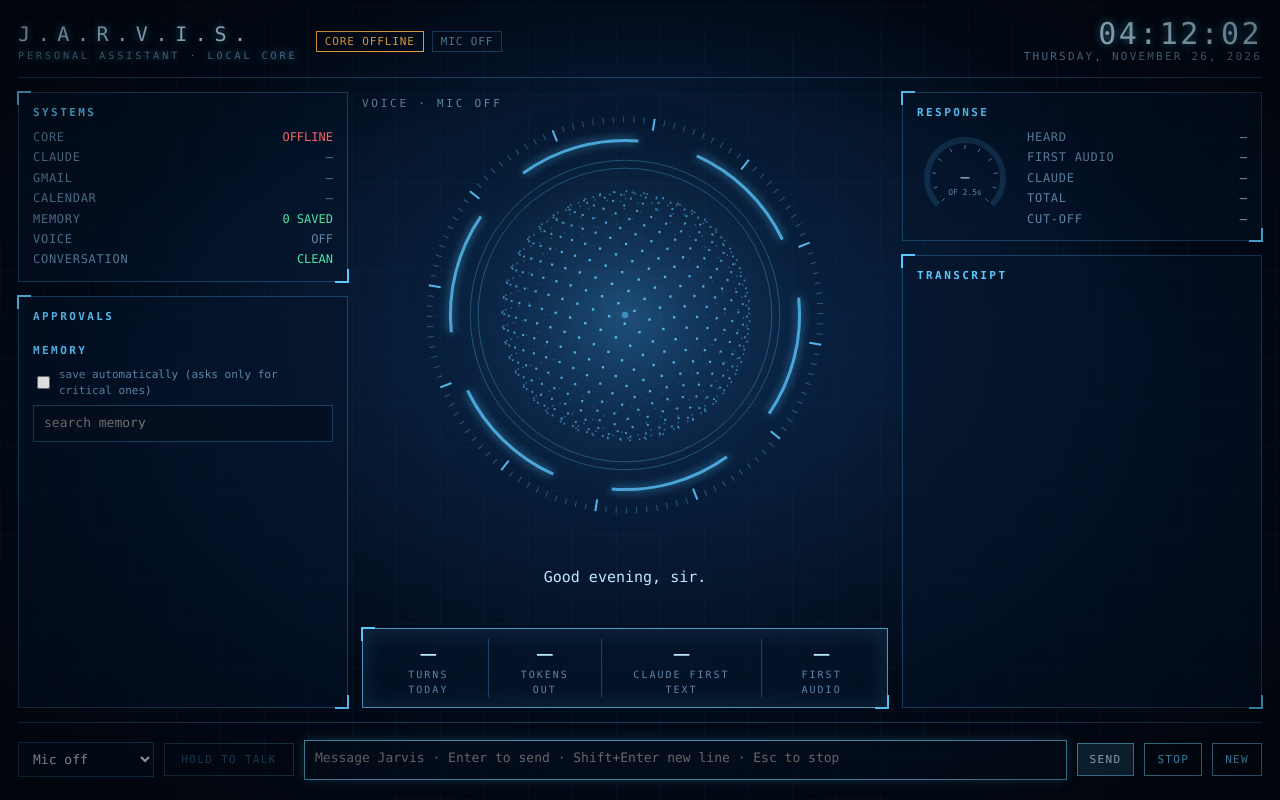
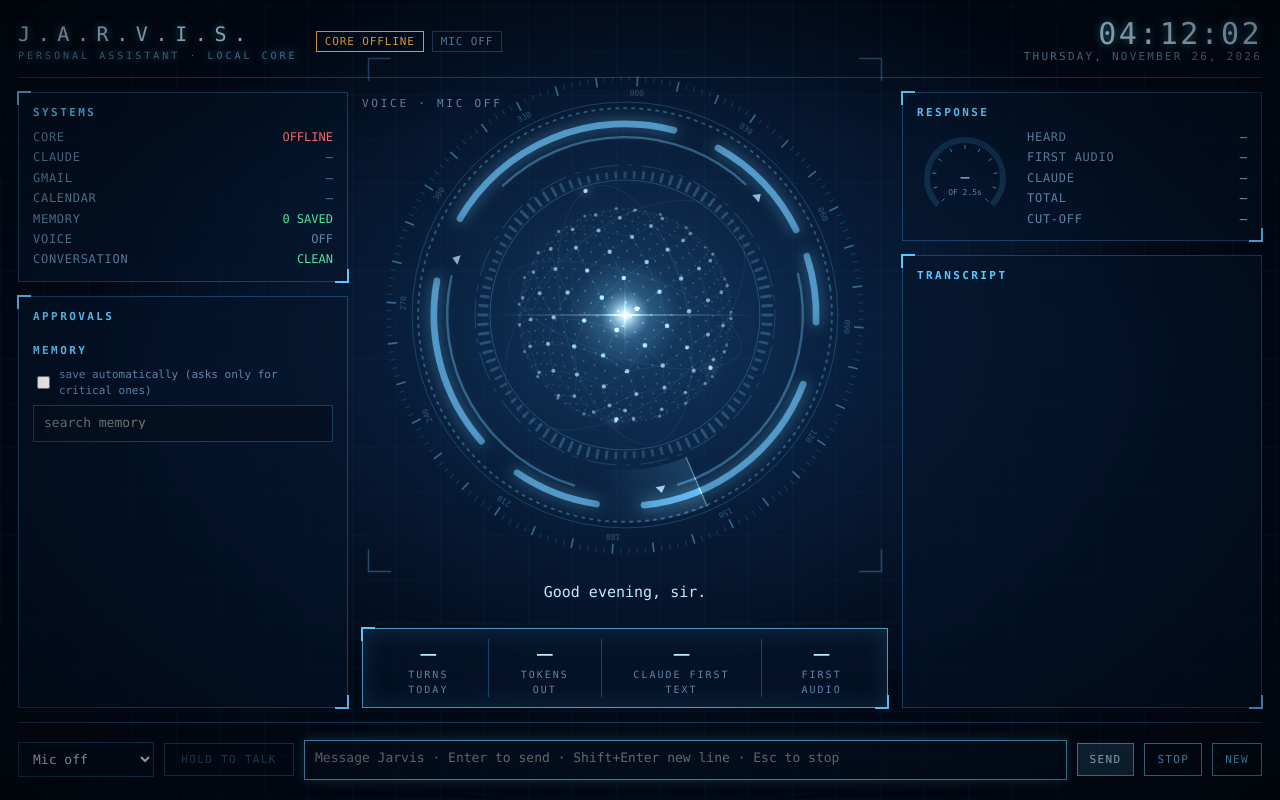
Before and after one commit to deval1995-creator/jarvis, a plain HTML site: page core/static/index.html in a window 1280 px wide. Drawn offline with Linux system fonts and the light colour scheme; animation ran at ten frames a second.

Commit message:
HUD orb: Iron Man-style reactor animation
Bearing ring with degree labels, counter-rotating dashed and segmented rings,
radar sweep, a 96-bar ring driven by the live voice spectrum, plexus particle
sphere, orbiting satellites, lens-flare core and shockwaves on state changes.
Amber while thinking; ?demo=<state> previews a state.

Co-Authored-By: Claude Opus 5.5 <noreply@anthropic.com>

```diff
--- a/core/static/index.html
+++ b/core/static/index.html
@@ -68,7 +68,7 @@
   /* centre */
   #centre { grid-column: 2; grid-row: 2; position: relative; display: flex; flex-direction: column; align-items: center;
             justify-content: center; min-height: 0; }
-  #orb { width: min(100%, 62vh); aspect-ratio: 1; }
+  #orb { width: min(100%, 66vh); aspect-ratio: 1; }
   #vlabel { position: absolute; top: 4px; left: 0; font-size: 11px; letter-spacing: .25em; color: var(--muted); }
   #subs { width: min(100%, 760px); text-align: center; min-height: 76px; }
   #subs .you { color: var(--muted); font-size: 12px; letter-spacing: .04em; }
@@ -206,6 +206,7 @@
 <div id="modal"></div>
 
 <script src="/static/voice.js"></script>
+<script src="/static/orb.js"></script>
 <script>
 const TOKEN = "__JARVIS_TOKEN__";
 const headers = { "X-Jarvis-Token": TOKEN, "Content-Type": "application/json" };
@@ -420,57 +421,21 @@ function drawGauge() {
 }
 
 // ---------- the orb ----------
-const orb = $("orb"), og = orb.getContext("2d");
-const POINTS = Array.from({ length: 700 }, (_, i) => {  // evenly spread over a sphere
-  const y = 1 - (i / 699) * 2, rr = Math.sqrt(1 - y * y), th = i * Math.PI * (3 - Math.sqrt(5));
-  return [Math.cos(th) * rr, y, Math.sin(th) * rr];
+// ?demo=listening|thinking|speaking shows a state with a made-up voice (for previews).
+const DEMO = new URLSearchParams(location.search).get("demo");
+const demoBins = new Uint8Array(256);
+new JarvisOrb($("orb"), () => {
+  const v = window.jarvisVoice;
+  if (DEMO) {
+    const t = performance.now() / 1000, lvl = 0.35 + 0.3 * Math.abs(Math.sin(t * 3.1) * Math.sin(t * 1.7));
+    for (let i = 0; i < 256; i++) demoBins[i] = Math.max(0, 230 * lvl * Math.exp(-i / 45) * (0.6 + 0.4 * Math.sin(t * 9 + i * 0.7)));
+    return { state: DEMO, mic: lvl, out: lvl, spectrum: demoBins };
+  }
+  const lv = v.levels(), spec = v.spectrum();
+  let state = v.state;
+  if (state === "off" && status?.busy) state = "thinking";  // typed turns animate too
+  return { state, mic: lv.mic, out: lv.out, spectrum: state === "listening" ? spec.mic : spec.out };
 });
-let spin = 0, ringA = 0, ringB = 0, energy = 0;
-function frame() {
-  const dpr = devicePixelRatio || 1, W = orb.clientWidth;
-  if (W && orb.width !== Math.round(W * dpr)) { orb.width = orb.height = Math.round(W * dpr); }
-  const g = og; g.setTransform(dpr, 0, 0, dpr, 0, 0); g.clearRect(0, 0, W, W);
-  const v = window.jarvisVoice, st = v.state, lv = v.levels();
-  const thinking = st === "thinking" || (status?.busy && st !== "speaking");
-  const target = st === "speaking" ? lv.out : st === "listening" ? lv.mic : thinking ? .25 : .05;
-  energy += (target - energy) * .2;
-  spin += thinking ? .018 : .004 + energy * .02;
-  ringA += thinking ? .02 : .003; ringB -= thinking ? .012 : .002;
-  const c = W / 2, R = W * .40;
-  const hue = thinking ? "255,181,71" : st === "listening" ? "170,230,255" : "92,200,255";
-
-  const grd = g.createRadialGradient(c, c, R * .1, c, c, R * 1.1);  // glow
-  grd.addColorStop(0, `rgba(${hue},${.18 + energy * .35})`); grd.addColorStop(1, "rgba(0,0,0,0)");
-  g.fillStyle = grd; g.beginPath(); g.arc(c, c, R * 1.1, 0, Math.PI * 2); g.fill();
-
-  g.save(); g.translate(c, c); g.rotate(ringA);  // outer tick ring
-  for (let i = 0; i < 120; i++) {
-    const a = (i / 120) * Math.PI * 2, long = i % 10 === 0;
-    g.strokeStyle = `rgba(${hue},${long ? .9 : .35})`; g.lineWidth = long ? 2 : 1;
-    g.beginPath(); g.moveTo(Math.cos(a) * R, Math.sin(a) * R);
-    g.lineTo(Math.cos(a) * (R - (long ? 12 : 6)), Math.sin(a) * (R - (long ? 12 : 6))); g.stroke();
-  }
-  g.restore();
-  g.save(); g.translate(c, c); g.rotate(ringB);  // segmented arcs
-  g.strokeStyle = `rgba(${hue},.75)`; g.lineWidth = 3; g.shadowColor = `rgb(${hue})`; g.shadowBlur = 10;
-  for (let i = 0; i < 6; i++) { const a = (i / 6) * Math.PI * 2; g.beginPath(); g.arc(0, 0, R * .88, a, a + .7); g.stroke(); }
-  g.shadowBlur = 0; g.restore();
-  g.strokeStyle = `rgba(${hue},.3)`; g.lineWidth = 1;  // thin inner rings
-  for (const k of [.78, .74]) { g.beginPath(); g.arc(c, c, R * k, 0, Math.PI * 2); g.stroke(); }
-
-  const sr = R * (.62 + energy * .12), cs = Math.cos(spin), sn = Math.sin(spin), tilt = .35;  // particle sphere
-  for (const [x, y, z] of POINTS) {
-    const x1 = x * cs - z * sn, z1 = x * sn + z * cs;
-    const y2 = y * Math.cos(tilt) - z1 * Math.sin(tilt), z2 = y * Math.sin(tilt) + z1 * Math.cos(tilt);
-    const jitter = 1 + energy * .08 * Math.sin(x * 9 + spin * 6);
-    const px = c + x1 * sr * jitter, py = c + y2 * sr * jitter, depth = (z2 + 1) / 2;
-    g.fillStyle = `rgba(${hue},${.15 + depth * .75})`;
-    g.fillRect(px, py, 1 + depth * 1.4, 1 + depth * 1.4);
-  }
-  g.fillStyle = `rgba(${hue},${.5 + energy * .5})`; g.shadowColor = `rgb(${hue})`; g.shadowBlur = 20;  // core
-  g.beginPath(); g.arc(c, c, 3 + energy * 6, 0, Math.PI * 2); g.fill(); g.shadowBlur = 0;
-  requestAnimationFrame(frame);
-}
 
 // ---------- clock ----------
 function tick() {
@@ -613,7 +578,6 @@ window.jarvis = {
 
 setInterval(loadStatus, 30000);
 renderSystems(); renderNumbers();
-requestAnimationFrame(frame);
 connect();
 </script>
 </body>
--- /dev/null
+++ b/core/static/orb.js
@@ -0,0 +1,266 @@
+// Jarvis's orb: an Iron Man-style HUD reactor drawn on a <canvas>.
+//
+//   new JarvisOrb(canvas, () => ({ state, mic, out, spectrum }))
+//
+// state: off | connecting | idle | listening | thinking | speaking
+// mic/out: loudness 0..1 of your voice / Jarvis's voice
+// spectrum: Uint8Array of frequency bins (the voice ring follows it)
+//
+// Layers, outside in: bearing ring with degree labels, dashed rings, heavy
+// segmented arcs, radar sweep, voice-spectrum ring, plexus particle sphere,
+// orbiting satellites, glowing core with lens flare, and a shockwave on every
+// state change. All light is additive, and motion is eased and frame-rate
+// independent.
+(() => {
+  const TAU = Math.PI * 2;
+  const PALETTE = {
+    idle:      { main: [92, 200, 255],  hot: [200, 240, 255], accent: [92, 200, 255] },
+    listening: { main: [130, 220, 255], hot: [235, 250, 255], accent: [160, 235, 255] },
+    thinking:  { main: [92, 200, 255],  hot: [255, 225, 170], accent: [255, 181, 71] },
+    speaking:  { main: [92, 200, 255],  hot: [210, 245, 255], accent: [120, 225, 255] },
+    off:       { main: [70, 130, 170],  hot: [150, 190, 215], accent: [70, 130, 170] },
+  };
+  const mix = (a, b, t) => a.map((x, i) => x + (b[i] - x) * t);
+  const rgba = (c, a) => `rgba(${c[0] | 0},${c[1] | 0},${c[2] | 0},${Math.max(0, Math.min(1, a)).toFixed(3)})`;
+
+  // Points spread evenly over a sphere, and the pairs close enough to link.
+  function sphere(n) {
+    const pts = [];
+    for (let i = 0; i < n; i++) {
+      const y = 1 - (i / (n - 1)) * 2, r = Math.sqrt(1 - y * y), th = i * Math.PI * (3 - Math.sqrt(5));
+      pts.push([Math.cos(th) * r, y, Math.sin(th) * r]);
+    }
+    return pts;
+  }
+  const DUST = sphere(900);
+  const NODES = sphere(150);
+  const LINKS = [];
+  for (let i = 0; i < NODES.length; i++)
+    for (let j = i + 1; j < NODES.length; j++) {
+      const [a, b] = [NODES[i], NODES[j]];
+      const d = Math.hypot(a[0] - b[0], a[1] - b[1], a[2] - b[2]);
+      if (d < 0.34) LINKS.push([i, j]);
+    }
+
+  class JarvisOrb {
+    constructor(canvas, input) {
+      this.cv = canvas; this.g = canvas.getContext("2d"); this.input = input;
+      this.t = 0; this.last = performance.now();
+      this.energy = 0; this.speed = 1; this.heat = 0;   // eased
+      this.col = PALETTE.idle;
+      this.bars = new Float32Array(96);
+      this.waves = [];                                   // shockwaves
+      this.prevState = null;
+      this.rot = { bearing: 0, dash1: 0, dash2: 0, arcs: 0, arcs2: 0, sweep: 0, sphere: 0, sats: 0 };
+      requestAnimationFrame((now) => this.frame(now));
+    }
+
+    frame(now) {
+      const dt = Math.min(0.05, (now - this.last) / 1000); this.last = now; this.t += dt;
+      const inp = this.input();
+      const st = inp.state === "connecting" ? "idle" : inp.state;
+      if (st !== this.prevState) { if (this.prevState !== null) this.waves.push({ r: 0.3, a: 0.9 }); this.prevState = st; }
+
+      // Eased drives
+      const level = st === "speaking" ? inp.out : st === "listening" ? inp.mic : 0;
+      const breathe = 0.06 + 0.04 * Math.sin(this.t * 1.6);
+      const targetE = st === "thinking" ? 0.35 + 0.1 * Math.sin(this.t * 6) : Math.max(breathe, level);
+      this.energy += (targetE - this.energy) * Math.min(1, dt * (targetE > this.energy ? 18 : 5));
+      const targetSpeed = st === "thinking" ? 3.2 : st === "speaking" ? 1.4 + level * 2 : st === "listening" ? 1.3 : st === "off" ? 0.35 : 1;
+      this.speed += (targetSpeed - this.speed) * Math.min(1, dt * 3);
+      this.heat += ((st === "thinking" ? 1 : 0) - this.heat) * Math.min(1, dt * 3);
+      const pal = PALETTE[st] || PALETTE.idle;
+      this.col = {
+        main: mix(this.col.main, pal.main, Math.min(1, dt * 4)),
+        hot: mix(this.col.hot, pal.hot, Math.min(1, dt * 4)),
+        accent: mix(this.col.accent, pal.accent, Math.min(1, dt * 4)),
+      };
+
+      const s = this.speed * dt, r = this.rot;
+      r.bearing += 0.05 * s; r.dash1 -= 0.12 * s; r.dash2 += 0.2 * s; r.arcs += 0.35 * s; r.arcs2 -= 0.22 * s;
+      r.sweep += 1.1 * s; r.sphere += 0.25 * s + level * dt * 0.6; r.sats += 0.6 * s;
+
+      // Voice ring bars follow the spectrum (or a slow idle wave)
+      const spec = inp.spectrum;
+      for (let i = 0; i < this.bars.length; i++) {
+        const k = i < 48 ? i : 95 - i;                    // mirrored left/right
+        let v = 0;
+        if (spec && (st === "speaking" || st === "listening")) v = (spec[2 + Math.floor(k * 1.6)] || 0) / 255;
+        else v = 0.08 + 0.06 * Math.sin(this.t * 2 + i * 0.4) * (st === "thinking" ? 2.5 : 1);
+        this.bars[i] += (v - this.bars[i]) * Math.min(1, dt * (v > this.bars[i] ? 25 : 8));
+      }
+      for (const w of this.waves) { w.r += dt * 0.9; w.a -= dt * 1.1; }
+      this.waves = this.waves.filter((w) => w.a > 0);
+
+      this.draw();
+      requestAnimationFrame((n) => this.frame(n));
+    }
+
+    draw() {
+      const cv = this.cv, dpr = window.devicePixelRatio || 1, W = cv.clientWidth;
+      if (!W) return;
+      if (cv.width !== Math.round(W * dpr)) cv.width = cv.height = Math.round(W * dpr);
+      const g = this.g, c = W / 2, R = W * 0.46, { main, hot, accent } = this.col, E = this.energy, r = this.rot;
+      g.setTransform(dpr, 0, 0, dpr, 0, 0);
+      g.globalCompositeOperation = "source-over";
+      g.clearRect(0, 0, W, W);
+      g.globalCompositeOperation = "lighter";
+      g.lineCap = "round";
+
+      // Ambient glow
+      let grd = g.createRadialGradient(c, c, 0, c, c, R * 1.05);
+      grd.addColorStop(0, rgba(main, 0.22 + E * 0.35));
+      grd.addColorStop(0.45, rgba(main, 0.07 + E * 0.1));
+      grd.addColorStop(1, rgba(main, 0));
+      g.fillStyle = grd; g.beginPath(); g.arc(c, c, R * 1.05, 0, TAU); g.fill();
+
+      g.save(); g.translate(c, c);
+
+      // 1. Bearing ring: fine ticks, long ticks every 10°, labels every 30°
+      g.save(); g.rotate(r.bearing);
+      for (let i = 0; i < 180; i++) {
+        const a = (i / 180) * TAU, long = i % 5 === 0, rr = R * 0.985;
+        g.strokeStyle = rgba(main, long ? 0.75 : 0.28); g.lineWidth = long ? 1.6 : 1;
+        g.beginPath(); g.moveTo(Math.cos(a) * rr, Math.sin(a) * rr);
+        const len = long ? R * 0.035 : R * 0.018;
+        g.lineTo(Math.cos(a) * (rr - len), Math.sin(a) * (rr - len)); g.stroke();
+      }
+      g.fillStyle = rgba(main, 0.55); g.font = `${Math.max(8, R * 0.03)}px ui-monospace, Consolas, monospace`;
+      g.textAlign = "center"; g.textBaseline = "middle";
+      for (let d = 0; d < 360; d += 30) {
+        const a = (d / 360) * TAU - Math.PI / 2;
+        g.save(); g.rotate(a + Math.PI / 2); g.fillText(String(d).padStart(3, "0"), 0, -R * 0.915); g.restore();
+      }
+      g.restore();
+
+      // 2. Thin solid ring + dashed counter-rotating rings
+      g.strokeStyle = rgba(main, 0.35); g.lineWidth = 1;
+      g.beginPath(); g.arc(0, 0, R * 0.88, 0, TAU); g.stroke();
+      g.save(); g.rotate(r.dash1); g.setLineDash([2, 6]); g.strokeStyle = rgba(main, 0.55); g.lineWidth = 2;
+      g.beginPath(); g.arc(0, 0, R * 0.855, 0, TAU); g.stroke(); g.restore();
+      g.save(); g.rotate(r.dash2); g.setLineDash([R * 0.12, R * 0.04, R * 0.02, R * 0.04]); g.strokeStyle = rgba(main, 0.3); g.lineWidth = 1;
+      g.beginPath(); g.arc(0, 0, R * 0.62, 0, TAU); g.stroke(); g.restore();
+      g.setLineDash([]);
+
+      // 3. Heavy segmented arcs (two counter-rotating bands), glowing
+      g.save(); g.rotate(r.arcs);
+      g.shadowColor = rgba(accent, 1); g.shadowBlur = 14 + E * 20;
+      g.strokeStyle = rgba(accent, 0.85); g.lineWidth = R * 0.028;
+      for (const [a0, len] of [[0, 1.1], [1.35, 0.45], [2.05, 0.9], [3.3, 1.3], [4.85, 0.6], [5.6, 0.35]]) {
+        g.beginPath(); g.arc(0, 0, R * 0.79, a0, a0 + len); g.stroke();
+      }
+      g.restore();
+      g.save(); g.rotate(r.arcs2);
+      g.strokeStyle = rgba(main, 0.6); g.lineWidth = R * 0.01;
+      for (let i = 0; i < 3; i++) { const a0 = (i / 3) * TAU; g.beginPath(); g.arc(0, 0, R * 0.735, a0, a0 + 1.5); g.stroke(); }
+      // little chevrons riding this band
+      g.fillStyle = rgba(hot, 0.9);
+      for (let i = 0; i < 3; i++) {
+        const a = (i / 3) * TAU + 1.6, x = Math.cos(a) * R * 0.735, y = Math.sin(a) * R * 0.735;
+        g.save(); g.translate(x, y); g.rotate(a + Math.PI / 2);
+        g.beginPath(); g.moveTo(-5, 3); g.lineTo(0, -4); g.lineTo(5, 3); g.closePath(); g.fill(); g.restore();
+      }
+      g.restore();
+      g.shadowBlur = 0;
+
+      // 4. Radar sweep
+      if (g.createConicGradient) {
+        const sw = g.createConicGradient(r.sweep, 0, 0);
+        sw.addColorStop(0, rgba(accent, 0.28 + this.heat * 0.15));
+        sw.addColorStop(0.09, rgba(accent, 0));
+        sw.addColorStop(1, rgba(accent, 0));
+        g.fillStyle = sw; g.beginPath(); g.arc(0, 0, R * 0.86, 0, TAU); g.arc(0, 0, R * 0.64, 0, TAU, true); g.fill();
+        g.strokeStyle = rgba(hot, 0.5); g.lineWidth = 1.2;
+        g.beginPath(); g.moveTo(Math.cos(r.sweep) * R * 0.64, Math.sin(r.sweep) * R * 0.64);
+        g.lineTo(Math.cos(r.sweep) * R * 0.86, Math.sin(r.sweep) * R * 0.86); g.stroke();
+      }
+
+      // 5. Voice ring: spectrum bars
+      const n = this.bars.length, base = R * 0.57;
+      g.lineWidth = Math.max(1.5, R * 0.012);
+      for (let i = 0; i < n; i++) {
+        const a = (i / n) * TAU - Math.PI / 2, v = this.bars[i];
+        const len = R * (0.015 + v * 0.16);
+        g.strokeStyle = rgba(v > 0.45 ? hot : main, 0.35 + v * 0.65);
+        g.beginPath(); g.moveTo(Math.cos(a) * base, Math.sin(a) * base);
+        g.lineTo(Math.cos(a) * (base + len), Math.sin(a) * (base + len)); g.stroke();
+      }
+      g.strokeStyle = rgba(main, 0.4); g.lineWidth = 1;
+      g.beginPath(); g.arc(0, 0, base - 3, 0, TAU); g.stroke();
+
+      // 6. Plexus sphere: dust + linked nodes, depth-shaded
+      const sr = R * (0.44 + E * 0.06), cy = Math.cos(r.sphere), sy = Math.sin(r.sphere);
+      const tilt = 0.4 + 0.1 * Math.sin(this.t * 0.3), ct = Math.cos(tilt), stt = Math.sin(tilt);
+      const project = ([x, y, z], wob) => {
+        const x1 = x * cy - z * sy, z1 = x * sy + z * cy;
+        const y2 = y * ct - z1 * stt, z2 = y * stt + z1 * ct;
+        const k = sr * (1 + wob);
+        return [x1 * k, y2 * k, (z2 + 1) / 2];
+      };
+      for (const p of DUST) {
+        const wob = E * 0.07 * Math.sin(p[0] * 7 + p[1] * 5 + this.t * 5);
+        const [x, y, d] = project(p, wob);
+        g.fillStyle = rgba(main, 0.06 + d * 0.5);
+        const sz = 0.6 + d * 1.2; g.fillRect(x, y, sz, sz);
+      }
+      const P = NODES.map((p) => project(p, E * 0.05 * Math.sin(p[1] * 6 + this.t * 4)));
+      g.lineWidth = 0.7;
+      for (const [i, j] of LINKS) {
+        const a = P[i], b = P[j], d = (a[2] + b[2]) / 2;
+        if (d < 0.35) continue;
+        g.strokeStyle = rgba(main, (d - 0.35) * 0.55 * (0.6 + E));
+        g.beginPath(); g.moveTo(a[0], a[1]); g.lineTo(b[0], b[1]); g.stroke();
+      }
+      for (const [x, y, d] of P) {
+        if (d < 0.4) continue;
+        g.fillStyle = rgba(hot, d * 0.9);
+        g.beginPath(); g.arc(x, y, 0.8 + d * 1.6, 0, TAU); g.fill();
+      }
+
+      // 7. Satellites on tilted orbits
+      for (let i = 0; i < 3; i++) {
+        const a = r.sats * (1 + i * 0.35) + i * 2.1, rx = R * (0.5 + i * 0.045), ry = rx * (0.35 + i * 0.12);
+        g.save(); g.rotate(i * 1.05 + 0.3);
+        g.strokeStyle = rgba(main, 0.12); g.lineWidth = 1;
+        g.beginPath(); g.ellipse(0, 0, rx, ry, 0, 0, TAU); g.stroke();
+        const x = Math.cos(a) * rx, y = Math.sin(a) * ry;
+        g.shadowColor = rgba(hot, 1); g.shadowBlur = 10;
+        g.fillStyle = rgba(hot, 0.95); g.beginPath(); g.arc(x, y, 2.2, 0, TAU); g.fill();
+        g.shadowBlur = 0; g.restore();
+      }
+
+      // 8. Core with lens flare
+      const coreR = R * (0.07 + E * 0.07);
+      grd = g.createRadialGradient(0, 0, 0, 0, 0, coreR * 3.2);
+      grd.addColorStop(0, rgba([255, 255, 255], 0.95));
+      grd.addColorStop(0.18, rgba(hot, 0.85));
+      grd.addColorStop(0.45, rgba(accent, 0.35));
+      grd.addColorStop(1, rgba(accent, 0));
+      g.fillStyle = grd; g.beginPath(); g.arc(0, 0, coreR * 3.2, 0, TAU); g.fill();
+      const flare = R * (0.5 + E * 0.6);
+      grd = g.createLinearGradient(-flare, 0, flare, 0);
+      grd.addColorStop(0, rgba(hot, 0)); grd.addColorStop(0.5, rgba(hot, 0.55 + E * 0.4)); grd.addColorStop(1, rgba(hot, 0));
+      g.fillStyle = grd; g.fillRect(-flare, -0.8, flare * 2, 1.6);
+      grd = g.createLinearGradient(0, -flare * 0.35, 0, flare * 0.35);
+      grd.addColorStop(0, rgba(hot, 0)); grd.addColorStop(0.5, rgba(hot, 0.3 + E * 0.3)); grd.addColorStop(1, rgba(hot, 0));
+      g.fillStyle = grd; g.fillRect(-0.6, -flare * 0.35, 1.2, flare * 0.7);
+
+      // 9. Shockwaves on state change
+      for (const w of this.waves) {
+        g.strokeStyle = rgba(hot, w.a * 0.8); g.lineWidth = 2 + w.a * 3;
+        g.beginPath(); g.arc(0, 0, R * w.r, 0, TAU); g.stroke();
+      }
+
+      // 10. Corner brackets framing the reactor
+      g.strokeStyle = rgba(main, 0.5); g.lineWidth = 1.5;
+      const B = R * 1.06, L = R * 0.09;
+      for (const [sx, sy2] of [[-1, -1], [1, -1], [1, 1], [-1, 1]]) {
+        g.beginPath(); g.moveTo(sx * B, sy2 * (B - L)); g.lineTo(sx * B, sy2 * B); g.lineTo(sx * (B - L), sy2 * B); g.stroke();
+      }
+
+      g.restore();
+      g.globalCompositeOperation = "source-over";
+    }
+  }
+  window.JarvisOrb = JarvisOrb;
+})();
--- a/core/static/voice.js
+++ b/core/static/voice.js
@@ -154,7 +154,16 @@
     return Math.min(1, Math.sqrt(sum / buf.length) * 6);
   }
 
+  // Frequency bins 0..255 of your mic and of Jarvis's voice (for the orb's voice ring).
+  const micBins = new Uint8Array(256), outBins = new Uint8Array(256);
+  function spectrum() {
+    if (micAnalyser && (held || mode === "hands-free")) micAnalyser.getByteFrequencyData(micBins); else micBins.fill(0);
+    if (analyser) analyser.getByteFrequencyData(outBins); else outBins.fill(0);
+    return { mic: micBins, out: outBins };
+  }
+
   window.jarvisVoice = {
+    spectrum,
     levels: () => ({ mic: held || mode === "hands-free" ? level(micAnalyser) : 0, out: level(analyser) }),
     connect, disconnect, ptt, setMuted,
     toggleMute: () => setMuted(micState() !== "off"),
```
Also changed, not shown: 2 other files.
